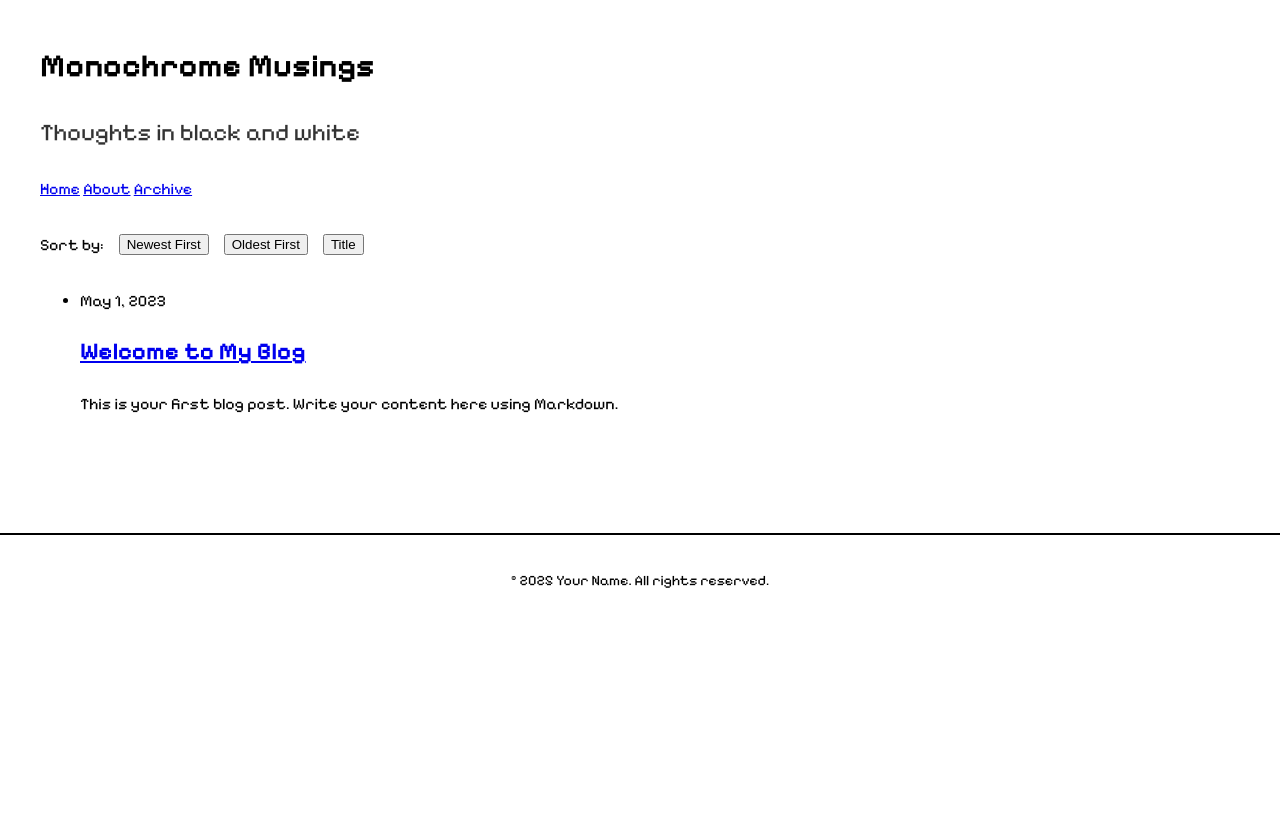
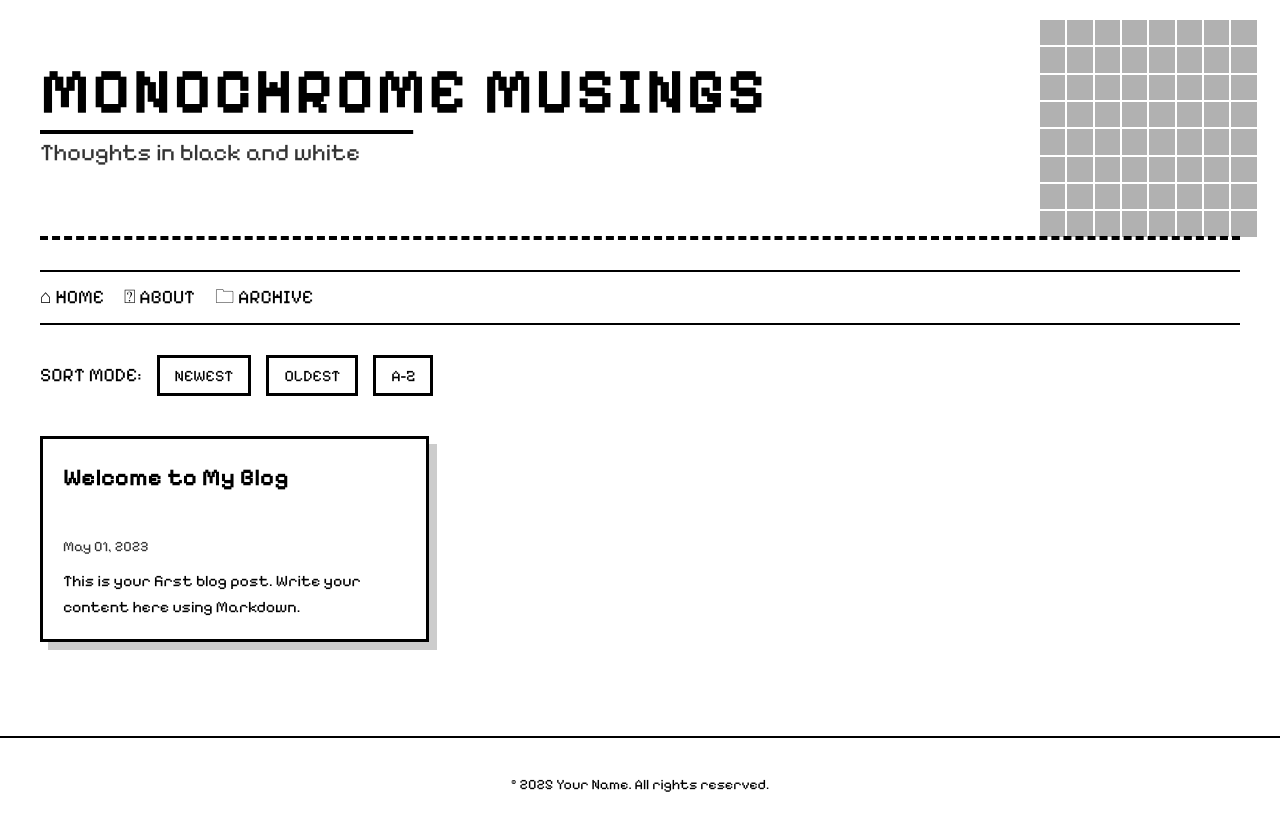
Before and after one commit to kepfjewfudhen0evhewf-we/aefoejjpejfwfblog, a Jekyll site: the page built from index.html, in a window 1280 px wide. Shown: the top 831 px of the page. Built offline with Jekyll 4.4.1, drawn with Linux system fonts in a browser that asks for light colours; the list of posts is cut into pages by our own code.

Commit message:
Update index.html

```diff
--- a/index.html
+++ b/index.html
@@ -2,47 +2,80 @@
 layout: default
 ---
 <div class="home">
-  <header class="page-heading">
-    <h1>{{ site.title | escape }}</h1>
-    <p class="subtitle">{{ site.description | escape }}</p>
+  <header class="hero">
+    <div class="hero-content">
+      <h1 class="pixel-text">{{ site.title | escape }}</h1>
+      <p class="subtitle">{{ site.description | escape }}</p>
+    </div>
+    <div class="hero-decoration">
+      <div class="pixel" v-for="n in 64" :key="n"></div>
+    </div>
   </header>
 
-  <nav>
-    <a href="/">Home</a>
-    <a href="/about">About</a>
-    <a href="/archive">Archive</a>
+  <nav class="pixel-nav">
+    <a href="/" class="nav-link">⌂ HOME</a>
+    <a href="/about" class="nav-link">⍰ ABOUT</a>
+    <a href="/archive" class="nav-link">🗀 ARCHIVE</a>
   </nav>
 
-  <div class="sort-options">
-    <span>Sort by:</span>
-    <button onclick="sortPosts('date-desc')">Newest First</button>
-    <button onclick="sortPosts('date-asc')">Oldest First</button>
-    <button onclick="sortPosts('title')">Title</button>
+  <div class="sort-options pixel-buttons">
+    <span class="sort-label">SORT MODE:</span>
+    <button onclick="sortPosts('date-desc')" class="pixel-button">NEWEST</button>
+    <button onclick="sortPosts('date-asc')" class="pixel-button">OLDEST</button>
+    <button onclick="sortPosts('title')" class="pixel-button">A-Z</button>
   </div>
 
-  <ul class="post-list">
+  <div class="post-grid" id="postGrid">
     {% for post in site.posts %}
-      <li>
-        <span class="post-meta">{{ post.date | date: "%b %-d, %Y" }}</span>
-        <h2>
-          <a class="post-link" href="{{ post.url | relative_url }}">{{ post.title | escape }}</a>
-        </h2>
-        <p>{{ post.excerpt | strip_html | truncatewords: 30 }}</p>
-      </li>
+      <a href="{{ post.url | relative_url }}" class="post-card">
+        <div class="post-card-inner">
+          <div class="post-card-front">
+            <h2 class="post-title">{{ post.title | escape }}</h2>
+            <span class="post-date">{{ post.date | date: "%b %d, %Y" }}</span>
+            <div class="post-excerpt">{{ post.excerpt | strip_html | truncatewords: 15 }}</div>
+          </div>
+          <div class="post-card-back">
+            <span class="read-more">READ →</span>
+          </div>
+        </div>
+      </a>
     {% endfor %}
-  </ul>
+  </div>
 </div>
 
+<script src="https://cdn.jsdelivr.net/npm/vue@2.6.14/dist/vue.min.js"></script>
 <script>
+// Pixel animation
+new Vue({
+  el: '.hero-decoration',
+  data: {
+    activePixels: []
+  },
+  created() {
+    setInterval(() => {
+      const randomPixel = Math.floor(Math.random() * 64) + 1;
+      this.activePixels.push(randomPixel);
+      setTimeout(() => {
+        this.activePixels = this.activePixels.filter(p => p !== randomPixel);
+      }, 1000);
+    }, 100);
+  }
+});
+
+// Sorting function with animation
 function sortPosts(method) {
-  const container = document.querySelector('.post-list');
-  const posts = Array.from(container.children);
+  const grid = document.getElementById('postGrid');
+  const posts = Array.from(grid.children);
+
+  // Add shuffle animation
+  grid.classList.add('shuffling');
+  setTimeout(() => grid.classList.remove('shuffling'), 500);
 
   posts.sort((a, b) => {
-    const aDate = new Date(a.querySelector('.post-meta').textContent);
-    const bDate = new Date(b.querySelector('.post-meta').textContent);
-    const aTitle = a.querySelector('h2').textContent.toLowerCase();
-    const bTitle = b.querySelector('h2').textContent.toLowerCase();
+    const aDate = new Date(a.querySelector('.post-date').textContent);
+    const bDate = new Date(b.querySelector('.post-date').textContent);
+    const aTitle = a.querySelector('.post-title').textContent.toLowerCase();
+    const bTitle = b.querySelector('.post-title').textContent.toLowerCase();
 
     if (method === 'date-desc') return bDate - aDate;
     if (method === 'date-asc') return aDate - bDate;
@@ -50,6 +83,23 @@ function sortPosts(method) {
     return 0;
   });
 
-  posts.forEach(post => container.appendChild(post));
+  // Animate reordering
+  posts.forEach((post, index) => {
+    setTimeout(() => {
+      grid.appendChild(post);
+      post.classList.add('appear');
+      setTimeout(() => post.classList.remove('appear'), 300);
+    }, index * 50);
+  });
 }
+
+// Hover effects for cards
+document.querySelectorAll('.post-card').forEach(card => {
+  card.addEventListener('mouseenter', () => {
+    card.classList.add('hover');
+  });
+  card.addEventListener('mouseleave', () => {
+    card.classList.remove('hover');
+  });
+});
 </script>
```
